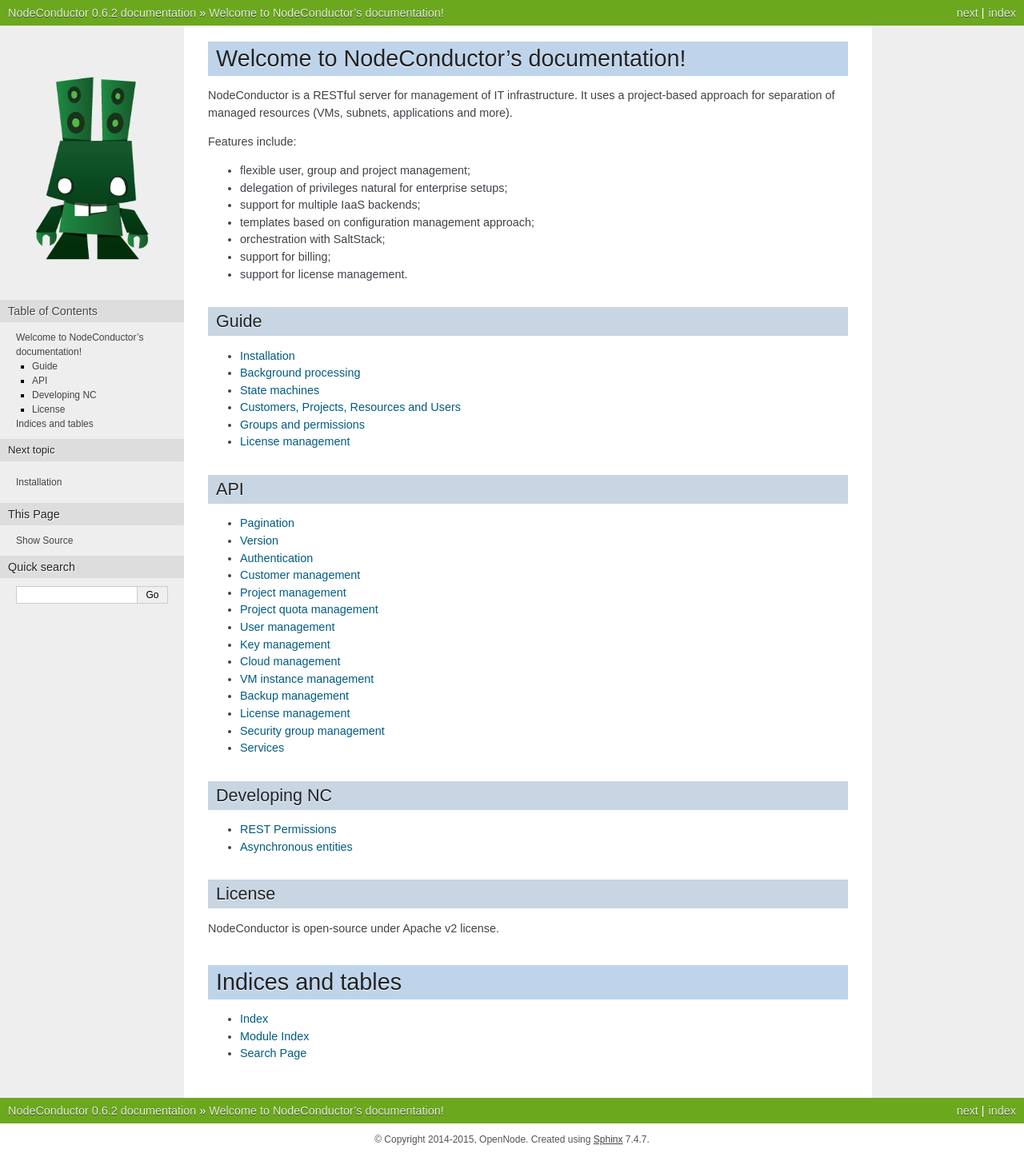
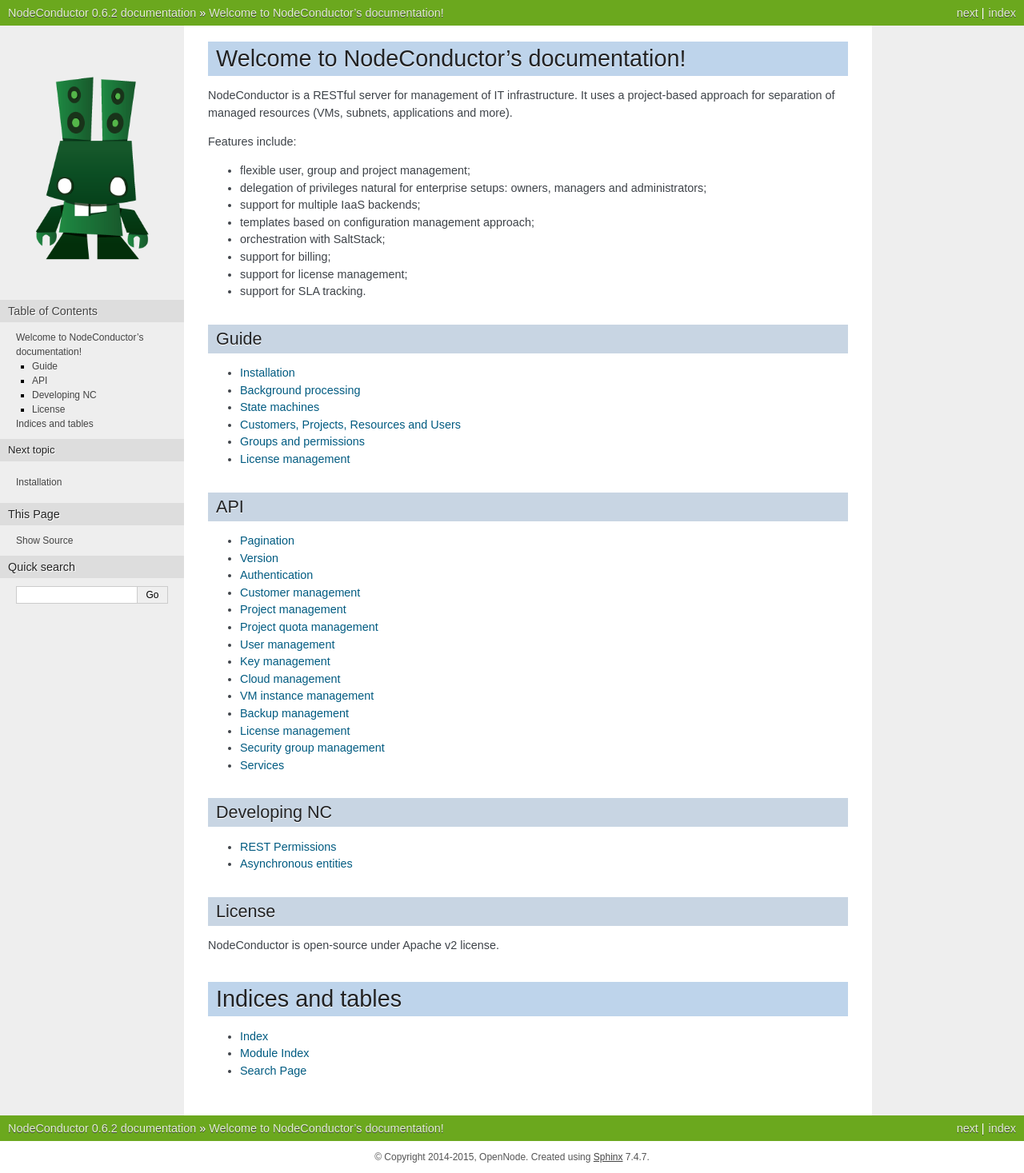
Before and after one commit to opennode/waldur-core, a Sphinx documentation site: the page built from docs/index.rst, in a window 1280 px wide. Shown: the whole page at 80% size. Built offline with Sphinx 7.4.7, drawn with Linux system fonts in a browser that asks for light colours; before the commit the page ends 1445 px from its top, so only the background shows below that.

Commit message:
Minor intro text update

```diff
--- a/docs/index.rst
+++ b/docs/index.rst
@@ -7,12 +7,13 @@
 Features include:
 
 - flexible user, group and project management;
-- delegation of privileges natural for enterprise setups;
+- delegation of privileges natural for enterprise setups: owners, managers and administrators;
 - support for multiple IaaS backends;
 - templates based on configuration management approach;
 - orchestration with SaltStack;
 - support for billing;
-- support for license management.
+- support for license management;
+- support for SLA tracking.
 
 Guide
 -----
```
